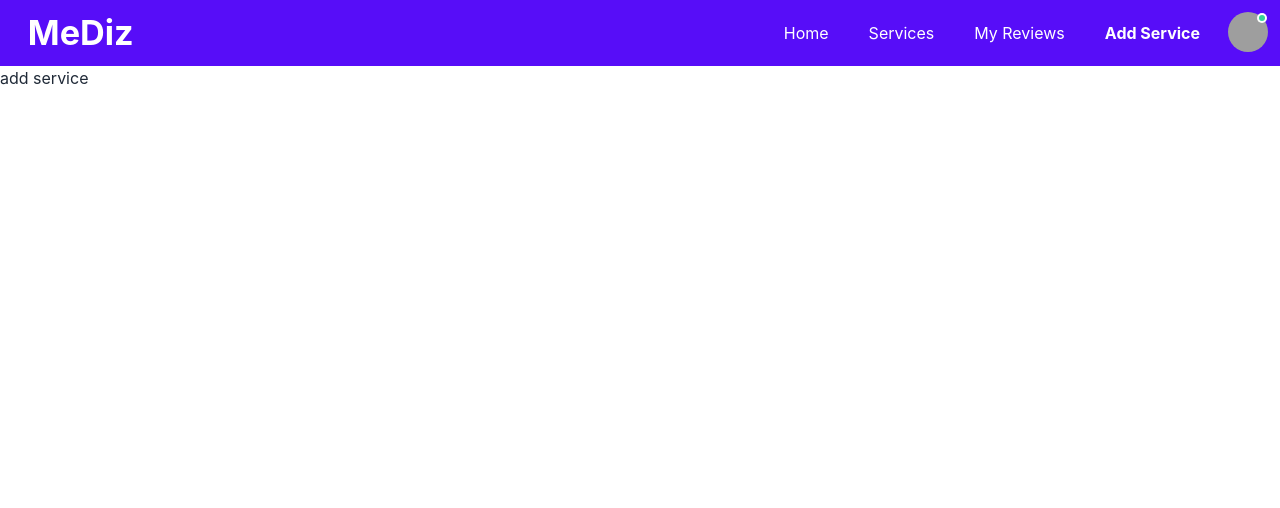
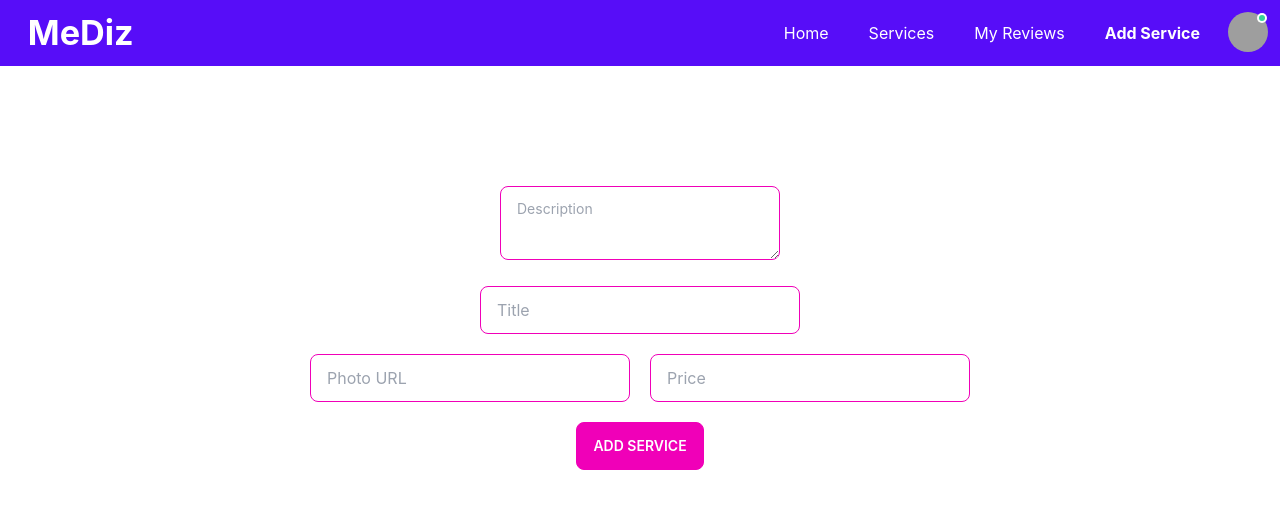
Before and after one commit to golamrabbani93/mediz, a React (Create React App) app: page /addservice in a window 1280 px wide. Shown: the top 508 px of the page. Built offline with nearby package versions, Linux system fonts and the light colour scheme; no server answers; sample sign-in values are in the browser's storage; grey boxes are pictures that could not be loaded.

Commit message:
add service complete

```diff
--- a/src/Pages/AddServices/AddServices.js
+++ b/src/Pages/AddServices/AddServices.js
@@ -1,9 +1,74 @@
 import React from 'react';
+import toast from 'react-hot-toast';
 
 const AddServices = () => {
+	const addServices = (e) => {
+		e.preventDefault();
+		const form = e.target;
+		const description = form.description.value;
+		const title = form.title.value;
+		const price = form.price.value;
+		const photo = form.photo.value;
+		console.log(description, title, price, photo);
+		const service = {
+			title: title,
+			img: photo,
+			price: price,
+			description: description,
+		};
+		fetch(`http://localhost:5000/services/`, {
+			method: 'POST',
+			headers: {
+				'content-type': 'application/json',
+			},
+			body: JSON.stringify(service),
+		})
+			.then((res) => res.json())
+			.then((data) => {
+				if (data.acknowledged) {
+					toast.success('Add Service Successful');
+					form.reset();
+				}
+			});
+	};
 	return (
-		<div>
-			<h2>add service</h2>
+		<div className="container mx-auto text-white text-center mt-7">
+			<h2 className="text-5xl mt-10 mb-8">Update </h2>
+			<form onSubmit={addServices}>
+				<div className="">
+					<textarea
+						className="textarea textarea-secondary"
+						style={{width: '280px'}}
+						placeholder="Description"
+						name="description"
+					></textarea>
+				</div>
+				<div className="text-center m-4 md:m-0">
+					<input
+						type="text"
+						placeholder="Title"
+						name="title"
+						className="mt-5 input input-bordered input-secondary w-full max-w-xs"
+					/>
+					<br />
+
+					<input
+						type="text"
+						placeholder="Photo URL"
+						name="photo"
+						className="  mt-5 input input-bordered input-secondary w-full max-w-xs"
+					/>
+					<input
+						type="text"
+						placeholder="Price"
+						name="price"
+						className="ml-5  mt-5 input input-bordered input-secondary w-full max-w-xs"
+					/>
+				</div>
+				<button className="btn btn-secondary mt-5" type="submit">
+					Add Service
+				</button>
+			</form>
 		</div>
 	);
 };
```
